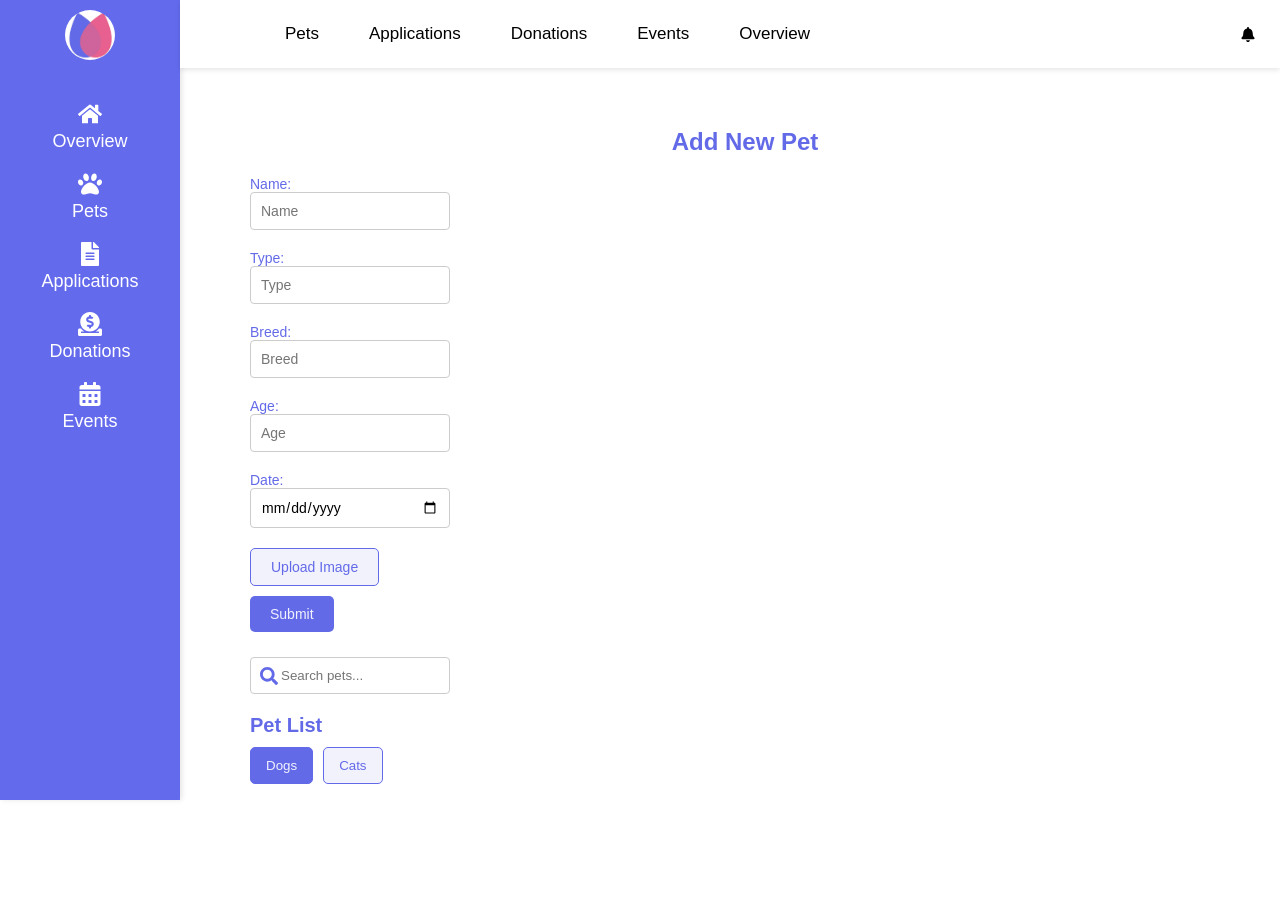
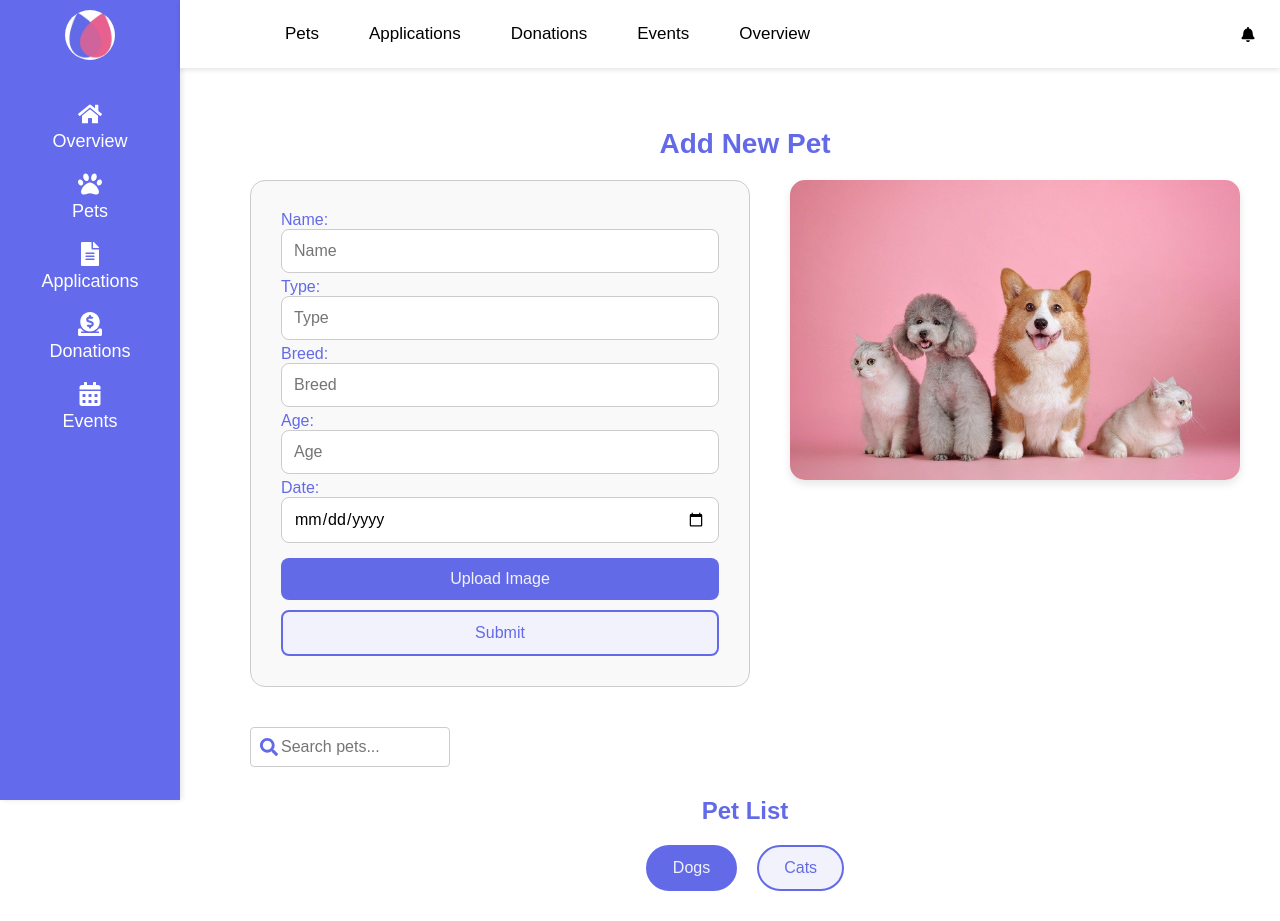
Before and after one commit to qnguen14/PawFriend, a React (Vite) app in the folder FE/Pawfriend/: page /shelter/pets in a window 1280 px wide. Before the commit the page ends 814 px from the top, so only its background shows below. Built offline with nearby package versions, Linux system fonts and the light colour scheme.

Commit message:
Change style for pet page
Thay đổi layout cho pet trong shelter dashboard

```diff
--- a/FE/Pawfriend/src/pages/Shelter/Shelterpet/Shelterpet.css
+++ b/FE/Pawfriend/src/pages/Shelter/Shelterpet/Shelterpet.css
@@ -1,117 +1,158 @@
 .pet-page {
     padding: 20px;
+    max-width: 1200px;
+    margin: 0 auto;
 }
 
 .title {
-    font-size: 24px;
-    margin-bottom: 20px;
+    font-size: 28px;
+    margin-bottom: 50px;
     color: #636AE8;
+    text-align: center;
 }
 
-/* Điều chỉnh form để các input nằm dọc */
+.form-and-image {
+    display: flex;
+    justify-content: space-between;
+    align-items: flex-start;
+    gap: 40px;
+}
+
+.form-container {
+    border: 1px solid #ccc;
+    padding: 30px;
+    border-radius: 15px;
+    background-color: #f9f9f9;
+    flex: 2;
+    min-width: 500px; /* Đặt chiều rộng tối thiểu */
+    max-width: 700px; /* Tăng chiều rộng tối đa */
+}
+
 .pet-form {
     display: flex;
     flex-direction: column;
-    gap: 10px;
-    margin-bottom: 20px;
+    gap: 15px;
 }
 
 .pet-form label {
     display: flex;
     flex-direction: column;
-    font-size: 14px;
+    font-size: 16px;
     color: #636AE8;
-    margin-bottom: 10px;
+    margin-bottom: 5px;
 }
 
-/* Giảm kích thước của các input */
 .pet-form input {
-    padding: 10px;
+    padding: 12px;
     border: 1px solid #ccc;
-    border-radius: 4px;
-    font-size: 14px;
-    width: 200px; /* Giảm độ rộng của ô input */
+    border-radius: 8px;
+    font-size: 16px;
+    width: 100%;
+}
+
+.pet-image-container {
+    flex: 1;
+    max-width: 450px;
+    display: flex;
+    justify-content: center;
+    align-items: center;
+}
+
+.pet-image {
+    width: 100%;
+    height: auto;
+    border-radius: 15px;
+    box-shadow: 0 4px 8px rgba(0,0,0,0.1);
+}
+
+.upload-btn, .submit-btn {
+    border: none;
+    padding: 12px 20px;
+    border-radius: 8px;
+    font-size: 16px;
+    cursor: pointer;
+    transition: all 0.3s ease;
+    width: 100%;
+    margin-top: 10px;
 }
 
 .upload-btn {
-    background-color: #F2F2FD;
-    color: #636AE8;
-    border: 1px solid #636AE8;
-    padding: 10px 20px;
-    border-radius: 5px;
-    font-size: 14px;
-    cursor: pointer;
-    align-self: flex-start;
-}
-
-.upload-btn:hover {
     background-color: #636AE8;
     color: #F2F2FD;
 }
 
 .submit-btn {
-    background-color: #636AE8;
-    color: #F2F2FD;
-    border: none;
-    padding: 10px 20px;
-    border-radius: 5px;
-    font-size: 14px;
-    cursor: pointer;
-    align-self: flex-start;
+    background-color: #F2F2FD;
+    color: #636AE8;
+    border: 2px solid #636AE8;
+}
+
+.upload-btn:hover {
+    background-color: #4C51BF;
 }
 
 .submit-btn:hover {
-    background-color: #F2F2FD;
-    color: #636AE8;
+    background-color: #E6E8FF;
 }
 
 .search-area {
-    margin: 25px 0;
+    margin: 40px 0;
     display: flex;
-    flex-direction: column;
+    justify-content: center;
 }
 
 .search-input-container {
     position: relative;
     display: flex;
     align-items: center;
+    width: 100%;
+    max-width: 400px;
 }
 
 .search-input {
-    padding: 10px 30px;
+    padding: 12px 40px;
     border: 1px solid #ccc;
-    border-radius: 4px;
-    width: 250px;
+    border-radius: 25px;
+    width: 100%;
+    font-size: 16px;
 }
 
 .search-icon {
     position: absolute;
-    left: 10px;
+    left: 15px;
     color: #636AE8;
-    font-size: 18px;
+    font-size: 20px;
 }
 
 .pet-list-title {
-    font-size: 20px;
-    margin: 20px 0 10px;
+    font-size: 24px;
+    margin: 30px 0 20px;
     color: #636AE8;
+    text-align: center;
 }
 
 .pet-list {
     display: flex;
-    gap: 10px;
+    justify-content: center;
+    gap: 20px;
 }
 
 .pet-category {
     background-color: #F2F2FD;
     color: #636AE8;
-    border: 1px solid #636AE8;
-    padding: 10px 15px;
-    border-radius: 5px;
+    border: 2px solid #636AE8;
+    padding: 12px 25px;
+    border-radius: 25px;
     cursor: pointer;
+    font-size: 16px;
+    transition: all 0.3s ease;
 }
 
 .pet-category.active {
     background-color: #636AE8;
     color: #F2F2FD;
 }
+
+.pet-category:hover {
+    background-color: #E6E8FF;
+}
--- a/FE/Pawfriend/src/pages/Shelter/Shelterpet/index.jsx
+++ b/FE/Pawfriend/src/pages/Shelter/Shelterpet/index.jsx
@@ -6,7 +6,10 @@ const Shelterpet = () => {
     return (
         <div className="pet-page">
             <h2 className="title">Add New Pet</h2>
+
+            <div className="form-and-image">
                 <form className="pet-form">
+                    <div className="form-container">
                         <label>
                             Name:
                             <input type="text" placeholder="Name" name="name" required />
@@ -29,7 +32,12 @@ const Shelterpet = () => {
                         </label>
                         <button type="button" className="upload-btn">Upload Image</button>
                         <button type="submit" className="submit-btn">Submit</button>
+                    </div>
                 </form>
+                <div className="pet-image-container">
+                    <img src={ImagePet} alt="Pet" className="pet-image" />
+                </div>
+            </div>
 
             <div className="search-area">
                 <div className="search-input-container">
```
Lines whose indentation alone changed are shown as unchanged.
